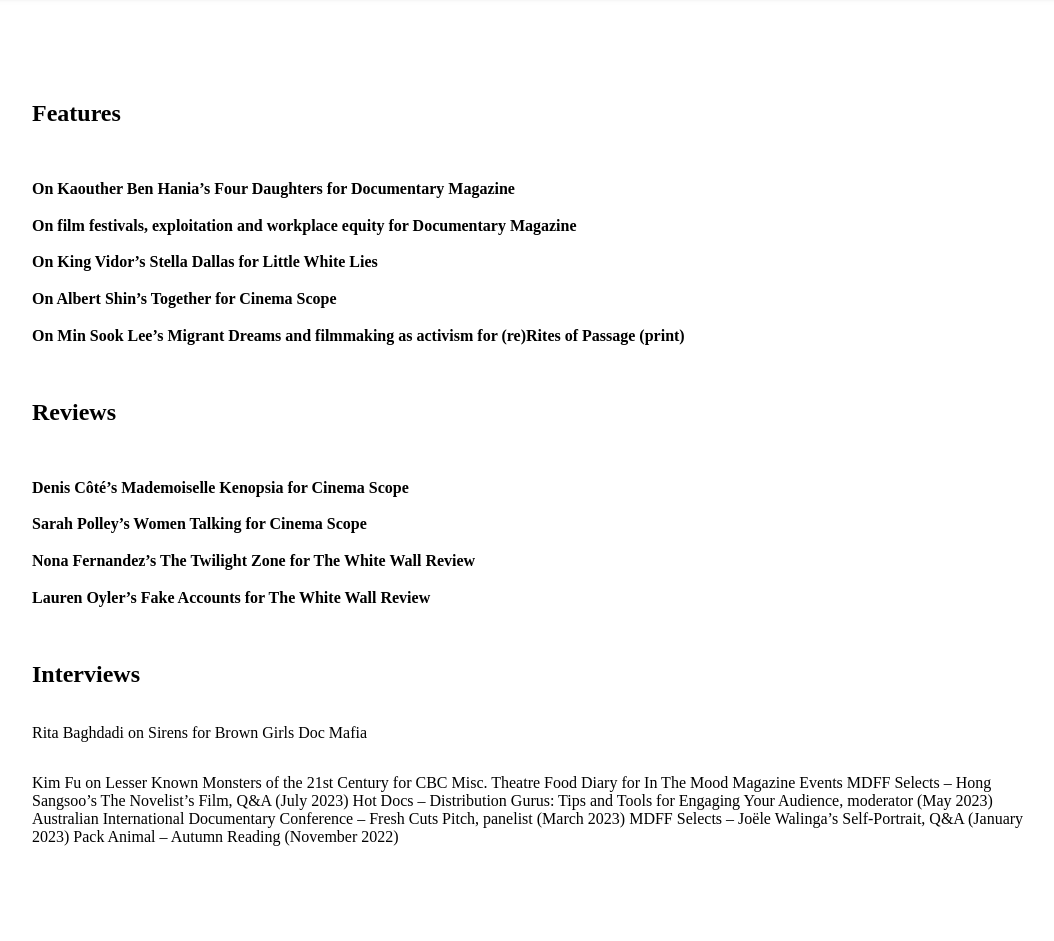
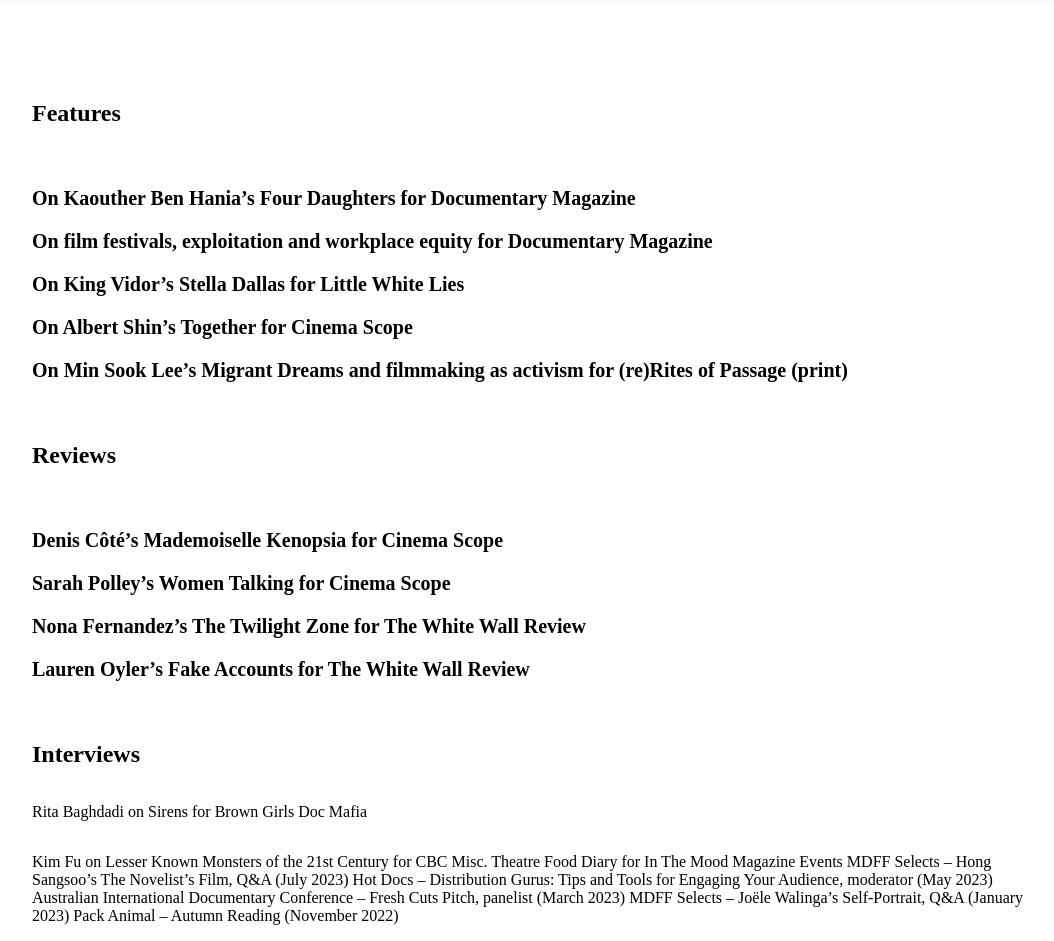
Before and after one commit to brittaperry/brittaperry.github.io, a PHP site: page /writing.html in a window 1280 px wide. Shown: the part 68-1009 px from the top of the page, without its empty margins (96-1150 px from the left). Run offline with PHP 8.4, Linux system fonts and the light colour scheme; some web fonts are replaced.

Commit message:
Update font

```diff
--- a/style.css
+++ b/style.css
@@ -85,8 +85,7 @@ background-color: var(--bg-color);
 }
 
 h3 {
-    font-size: 16px;
-    line-height: 1.3em;
+    font-size: 20px;
     font-family: 'BlancoTrialRegular';
 }
 
```
